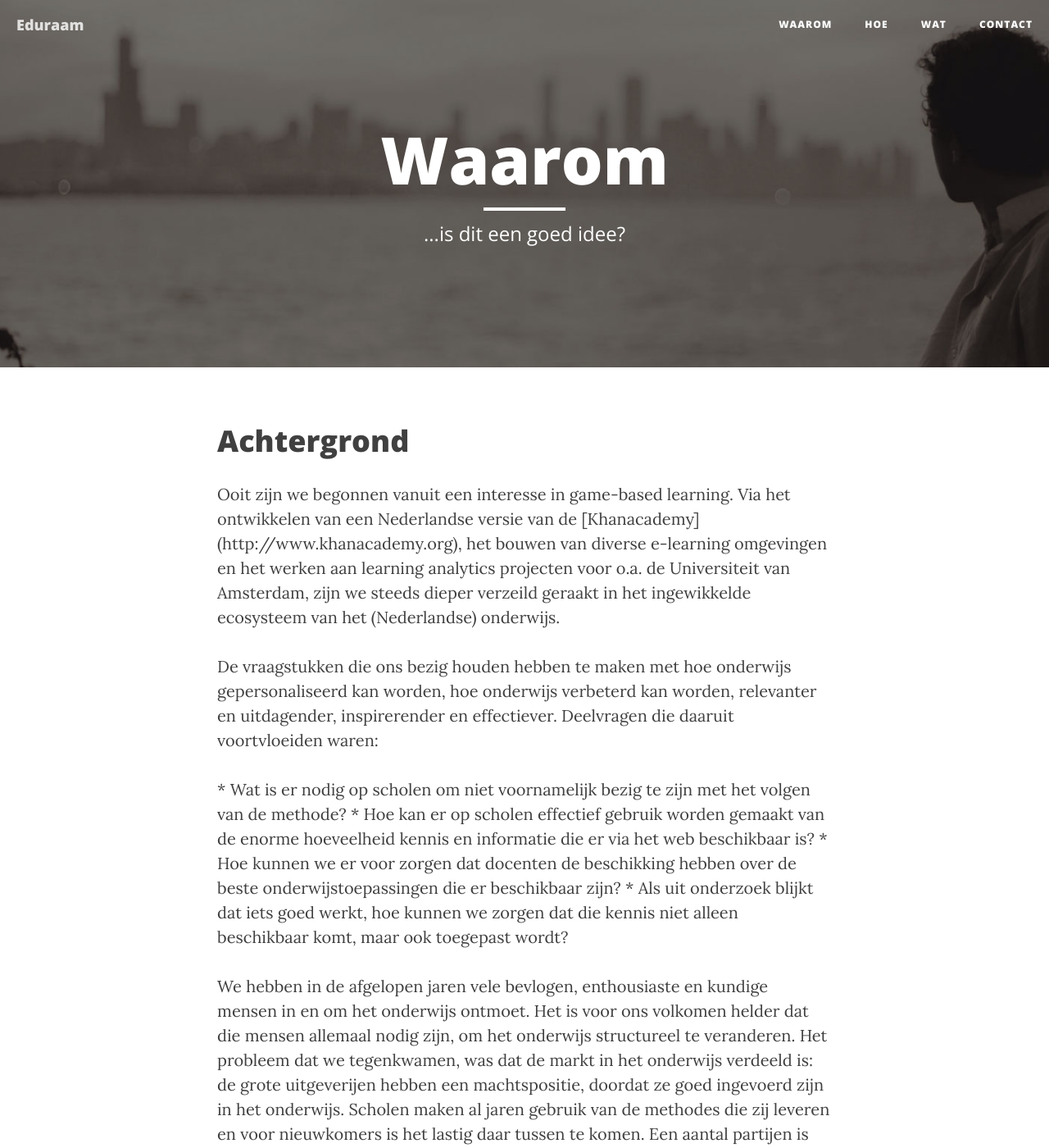
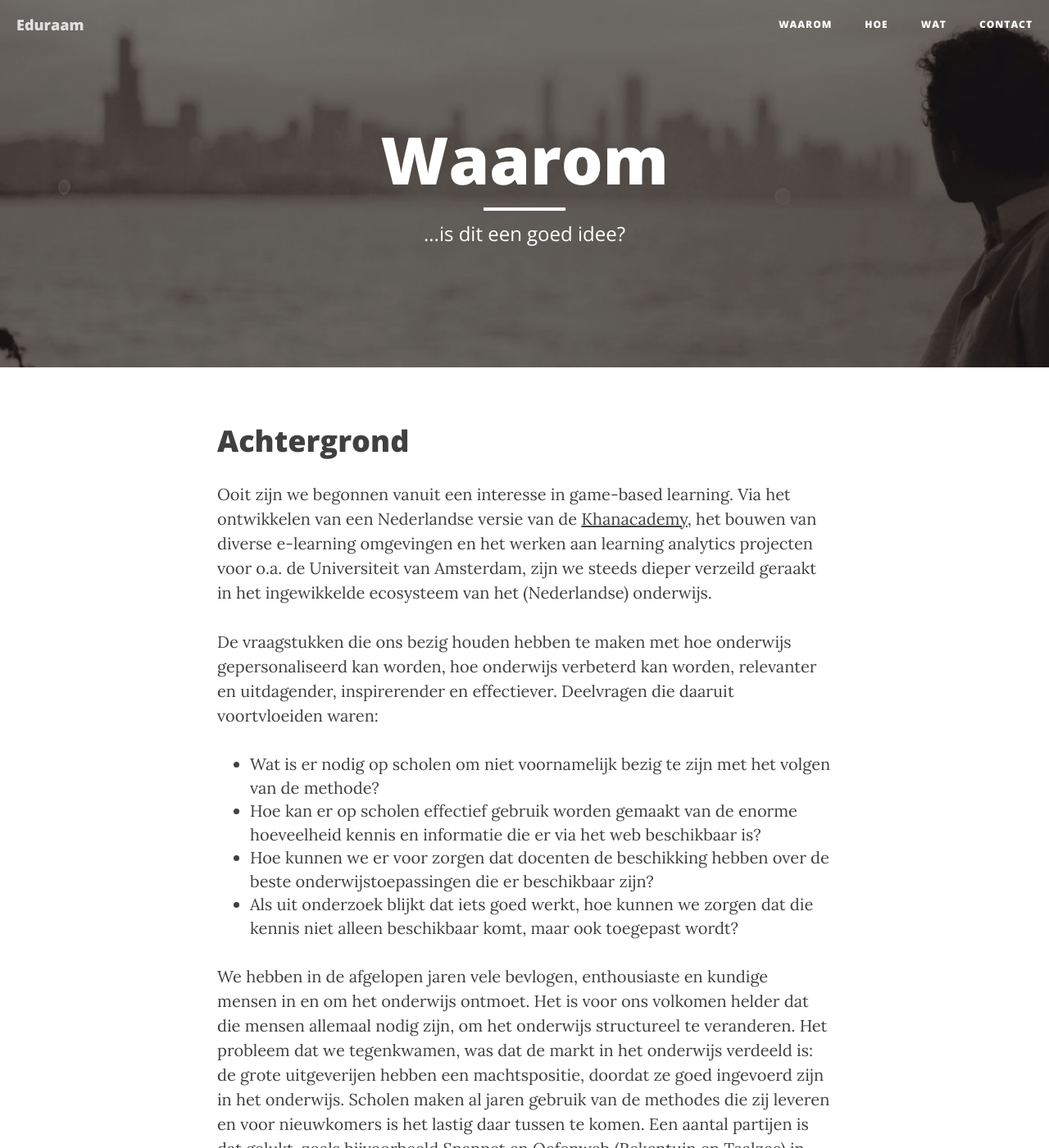
Before and after one commit to wijnandb/eduraam, a Jekyll site: the page built from waarom.md, in a window 1280 px wide and 1400 px high. Shown: the whole window at 82% size. Built offline with Jekyll 4.4.1, drawn with Linux system fonts in a browser that asks for light colours; nearby versions of some CDN libraries.

Commit message:
tekst aanpassing

```diff
--- a/waarom.md
+++ b/waarom.md
@@ -6,14 +6,13 @@ header-img: "img/about-bg.jpg"
 ---
 
 # Achtergrond
-<p>Ooit zijn we begonnen vanuit een interesse in game-based learning. Via het ontwikkelen van een Nederlandse versie van de [Khanacademy](http://www.khanacademy.org), het bouwen van diverse e-learning omgevingen en het werken aan learning analytics projecten voor o.a. de Universiteit van Amsterdam, zijn we steeds dieper verzeild geraakt in het ingewikkelde ecosysteem van het (Nederlandse) onderwijs.
-</p>
-<p>De vraagstukken die ons bezig houden hebben te maken met hoe onderwijs gepersonaliseerd kan worden, hoe onderwijs verbeterd kan worden, relevanter en uitdagender, inspirerender en effectiever. Deelvragen die daaruit voortvloeiden waren:</p>
-<p>
+Ooit zijn we begonnen vanuit een interesse in game-based learning. Via het ontwikkelen van een Nederlandse versie van de [Khanacademy](http://www.khanacademy.org), het bouwen van diverse e-learning omgevingen en het werken aan learning analytics projecten voor o.a. de Universiteit van Amsterdam, zijn we steeds dieper verzeild geraakt in het ingewikkelde ecosysteem van het (Nederlandse) onderwijs.
+
+De vraagstukken die ons bezig houden hebben te maken met hoe onderwijs gepersonaliseerd kan worden, hoe onderwijs verbeterd kan worden, relevanter en uitdagender, inspirerender en effectiever. Deelvragen die daaruit voortvloeiden waren:
+
 * Wat is er nodig op scholen om niet voornamelijk bezig te zijn met het volgen van de methode?
 * Hoe kan er op scholen effectief gebruik worden gemaakt van de enorme hoeveelheid kennis en informatie die er via het web beschikbaar is?
 * Hoe kunnen we er voor zorgen dat docenten de beschikking hebben over de beste onderwijstoepassingen die er beschikbaar zijn?
 * Als uit onderzoek blijkt dat iets goed werkt, hoe kunnen we zorgen dat die kennis niet alleen beschikbaar komt, maar ook toegepast wordt?
-</p>
 
 We hebben in de afgelopen jaren vele bevlogen, enthousiaste en kundige mensen in en om het onderwijs ontmoet. Het is voor ons volkomen helder dat die mensen allemaal nodig zijn, om het onderwijs structureel te veranderen. Het probleem dat we tegenkwamen, was dat de markt in het onderwijs verdeeld is: de grote uitgeverijen hebben een machtspositie, doordat ze goed ingevoerd zijn in het onderwijs. Scholen maken al jaren gebruik van de methodes die zij leveren en voor nieuwkomers is het lastig daar tussen te komen. Een aantal partijen is dat gelukt, zoals bijvoorbeeld Snappet en Oefenweb (Rekentuin en Taalzee) in het primair onderwijs. Beide zijn voorbeelden van een aanpak waarbij een "digital first" aanpak is gehanteerd. Dus niet het vertalen van de methode in losse oefeningetjes, maar bedenken hoe je (in dit geval reken)onderwijs opzet als je de voortgang van elke leerling individueel bij kan houden en in kan spelen op de voortgang of fouten die hij of zij maakt.
```
Also changed, not shown: hoe.md (line endings or trailing spaces), 1 other file.
